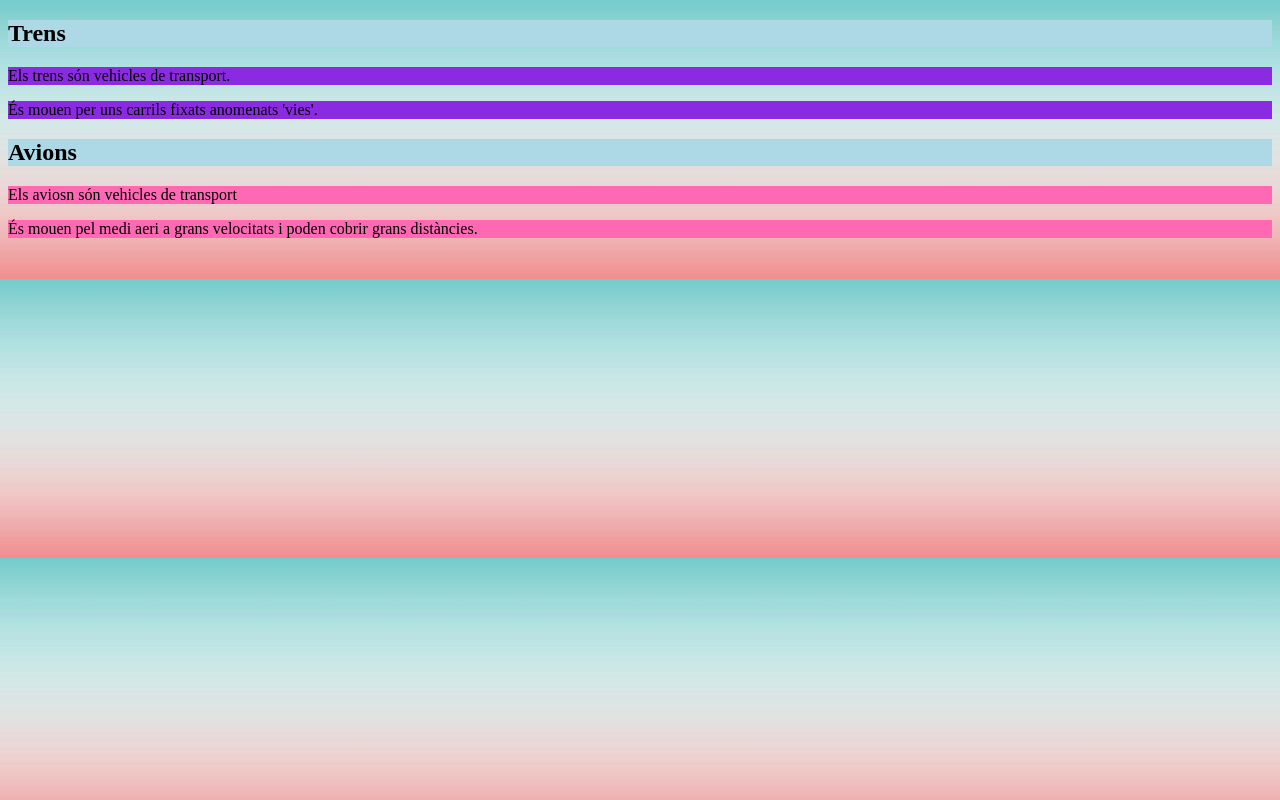
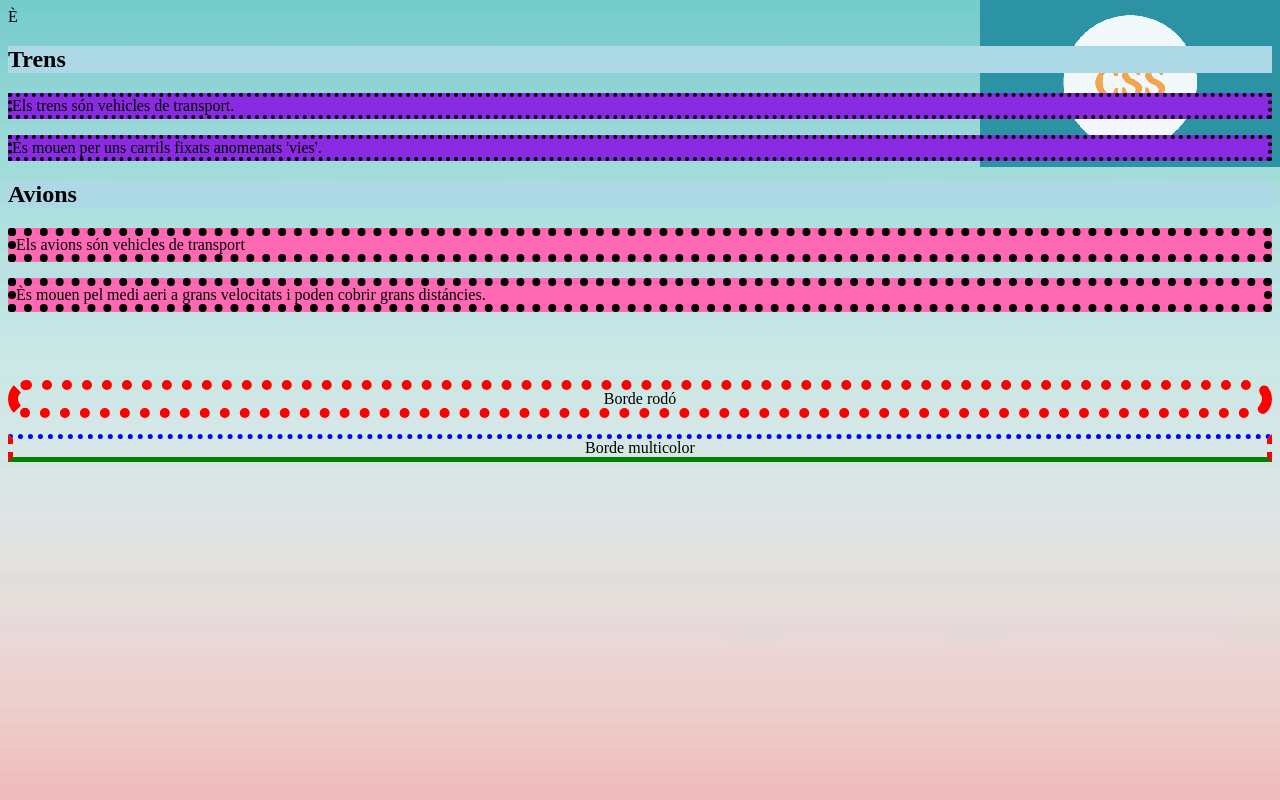
Before and after one commit to pswsm/pswsm-repo, a PHP site: page /pagina1css.html in a window 1280 px wide. Run offline with PHP 8.4, Linux system fonts and the light colour scheme.

Commit message:
Exercici de borders i wallpapers css.

```diff
--- a/css/exercicis-css/bg-br.css
+++ b/css/exercicis-css/bg-br.css
@@ -1,7 +1,11 @@
 body {
 	background-color: yellow;
-	background-image: url('Degradat.png');
-	background-cover:
+	background-image: url(css.png), url('Degradat.png');
+	background-position: right top, left top;
+	background-repeat: no-repeat, no-repeat;
+	background-size: auto, cover;
+	background-attachment: scroll, fixed;
+	/* background: yellow, url(css.png) right-top auto no-repeat scroll, url(Degradat.png) left-top cover no-repeat fixed; */
 }
 
 h2 {
@@ -10,8 +14,27 @@ h2 {
 
 #p11, #p12 {
 	background-color: rgb(138, 43, 226);
+	border-style: dotted;
+	border-width: 4px;
 }
 
 #p21, #p22 {
 	background-color: #ff69b4;
+	border-style: dotted;
+	border-width: 8px;
 }
+
+#p1 {
+	text-align: center;
+	border-color: red;
+	border-style: dotted solid;
+	border-width: 10px;
+	border-radius: 25px
+}
+
+#p2 {
+	text-align: center;
+	border-color: blue red green;
+	border-style: dotted dashed solid;
+	border-width: 5px;
+}
--- a/css/exercicis-css/pagina1css.html
+++ b/css/exercicis-css/pagina1css.html
@@ -1,4 +1,4 @@
-<!DOCTYPE html>
+&Egrave;<!DOCTYPE html>
 <html>
 	<head>
 		<title>Background i Borders</title>
@@ -7,13 +7,16 @@
 	<body>
 		<div id="d1">
 			<h2 id="hh1">Trens</h2>
-			<p id="p11">Els trens són vehicles de transport.</p>
-			<p id="p12">És mouen per uns carrils fixats anomenats 'vies'.</p>
+			<p id="p11">Els trens s&oacute;n vehicles de transport.</p>
+			<p id="p12">&Egrave;s mouen per uns carrils fixats anomenats 'vies'.</p>
 		</div>
 		<div id="d2">
 			<h2 id="hh2">Avions</h2>
-			<p id="p21">Els aviosn són vehicles de transport</p>
-			<p id="p22">És mouen pel medi aeri a grans velocitats i poden cobrir grans distàncies.</p>
+			<p id="p21">Els avions s&oacute;n vehicles de transport</p>
+			<p id="p22">&Egrave;s mouen pel medi aeri a grans velocitats i poden cobrir grans dist&aacute;ncies.</p>
 		</div>
+		<br><br>
+		<p id="p1">Borde rod&oacute;</p>
+		<p id="p2">Borde multicolor</p>
 	</body>
 </html>
```
